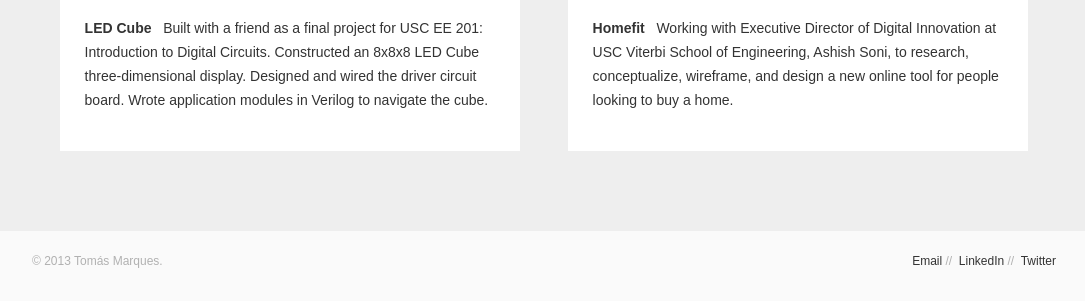
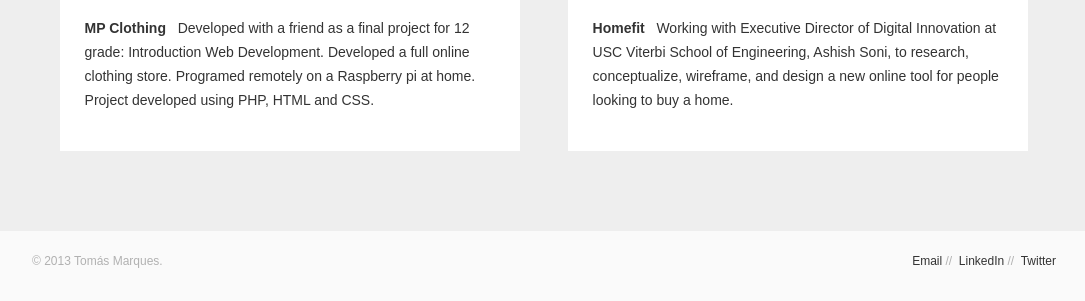
Before and after one commit to marques576/CV-Tom-s-Marques-Website, a plain HTML site: page tomasmarques.com/index.html in a window 1280 px wide. Shown: the part 7803-8104 px from the top of the page, without its empty margins (96-1181 px from the left). Drawn offline with Linux system fonts and the light colour scheme; a web font is replaced by a local one.

Commit message:
mp clothing

```diff
--- a/tomasmarques.com/index.html
+++ b/tomasmarques.com/index.html
@@ -234,7 +234,7 @@
 				<div class="row">
 					<div class="portfolio-thumb">
 						<a class="popup-vimeo" href="http://vimeo.com/41632558"><img src="img/portfolio/cube2.png"></a>
-						<p class="description"><b>LED Cube</b>&nbsp;&nbsp; Built with a friend as a final project for USC EE 201: Introduction to Digital Circuits. Constructed an 8x8x8 LED Cube three-dimensional display. Designed and wired the driver circuit board. Wrote application modules in Verilog to navigate the cube. </p>
+						<p class="description"><b>MP Clothing</b>&nbsp;&nbsp; Developed with a friend as a final project for 12 grade: Introduction Web Development. Developed a full online clothing store. Programed remotely on a Raspberry pi at home. Project developed using PHP, HTML and CSS. </p>
 					</div>
 					<div class="portfolio-thumb">
 						<a class="image-popup-no-margins" href="img/portfolio/homefit.png"><img src="img/portfolio/homefit.png"></a>
```
